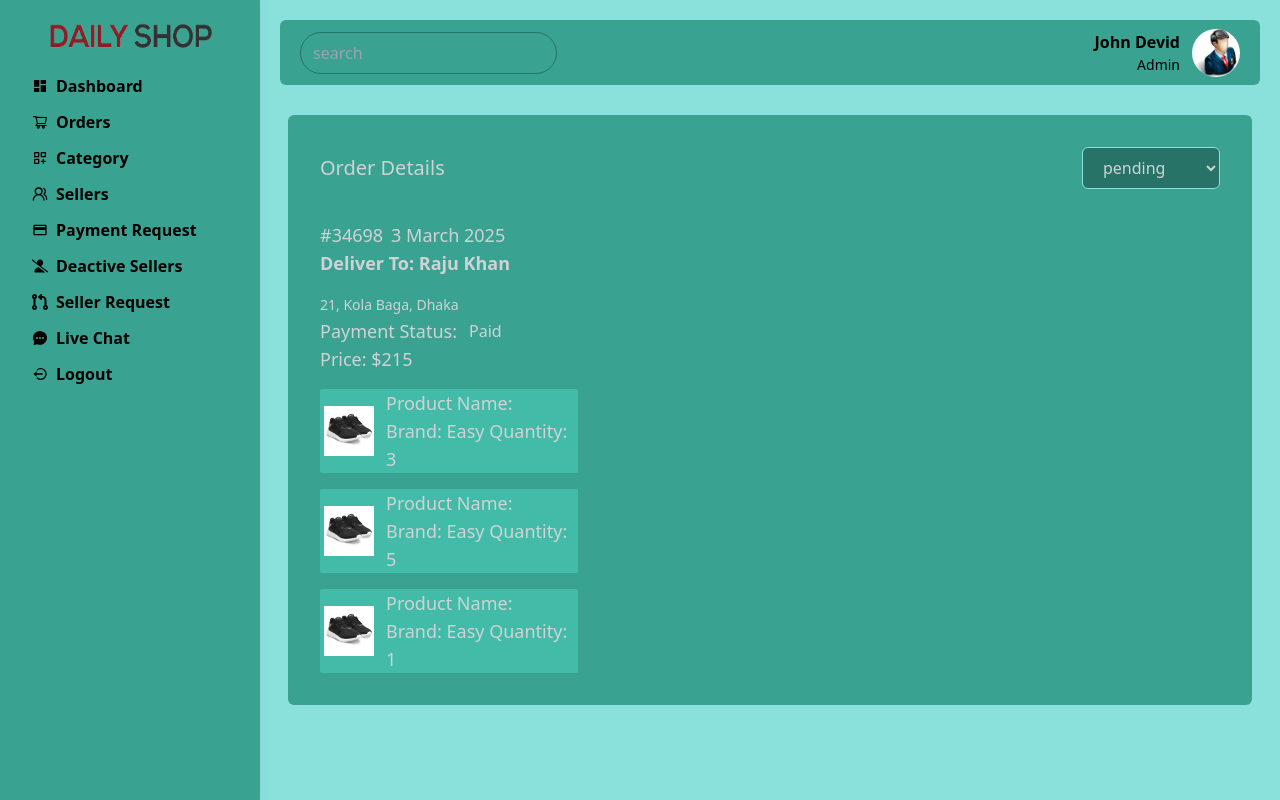
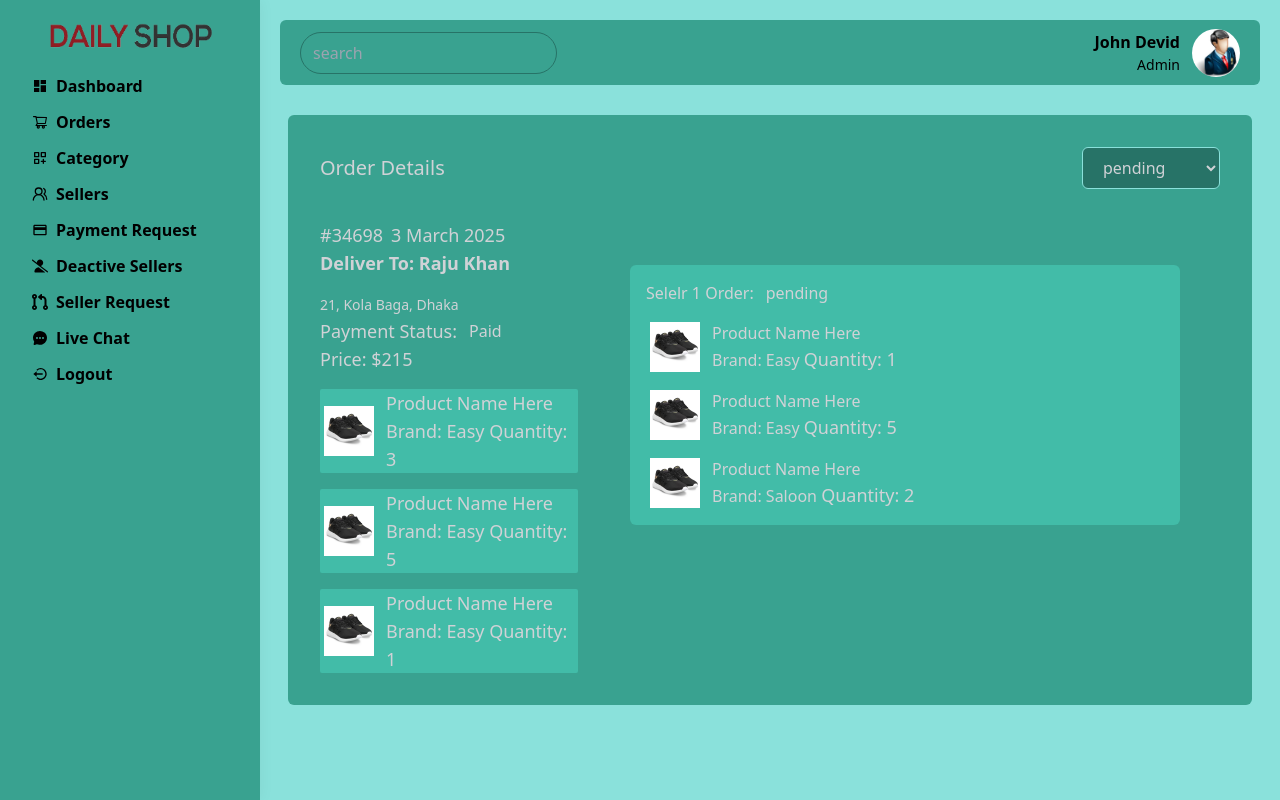
Before and after one commit to Atik2788/e-commerce-project-dashboard, a React (Create React App) app: page /admin/dashboard/order/details/3 in a window 1280 px wide. Built offline with nearby package versions, Linux system fonts and the light colour scheme.

Commit message:
26 done order details page right side and all part

```diff
--- a/src/views/admin/OrderDetails.jsx
+++ b/src/views/admin/OrderDetails.jsx
@@ -22,9 +22,9 @@ const OrderDetails = () => {
                 <span>3 March 2025</span>
             </div>
 
-            <div className="flex flex-wrap">
-                <div className="w-[30%]">
-                    <div className="pr-3 text-[#d0d2d6] text-lg">
+            <div className="md:flex flex-wrap ">
+                <div className="md:w-[30%]">
+                    <div className="md:pr-3 text-[#d0d2d6] text-lg">
                         <div className="flex flex-col gap-1">
                             <h2 className="pb-2 font-semibold">Deliver To: Raju Khan</h2>
                             <p><span className="text-sm">21, Kola Baga, Dhaka</span></p>
@@ -38,13 +38,31 @@ const OrderDetails = () => {
                         <span>Price: $215</span>
 
                         {/* product img section start */}
-                        <OrderDetailsImgSec qunatity={3}/>
-                        <OrderDetailsImgSec qunatity={5}/>
-                        <OrderDetailsImgSec qunatity={1}/>
+                        <OrderDetailsImgSec productName="Product Name Here" brand="Easy" qunatity={3}/>
+                        <OrderDetailsImgSec productName="Product Name Here" brand="Easy" qunatity={5}/>
+                        <OrderDetailsImgSec productName="Product Name Here" brand="Easy" qunatity={1}/>
                         {/* product img section end */}
 
                     </div>
                 </div>
+
+                <div className="md:w-[70%] md:px-10">
+                    <div className="">
+                        <div className="mt-4 flex flex-col bg-[#42bca8] rounded-md p-4">
+                            <div className="text-[#d0d2d6]">
+                                <div className="flex justify-start itc
+                                 gap-3">
+                                    <h2>Selelr 1 Order: </h2>
+                                    <span>pending</span>
+                                 </div>
+                                 <OrderDetailsImgSec productName="Product Name Here" brand="Easy" qunatity={1}/>
+                                 <OrderDetailsImgSec productName="Product Name Here" brand="Easy" qunatity={5}/>
+                                 <OrderDetailsImgSec productName="Product Name Here" brand="Saloon" qunatity={2}/>
+                            </div>
+                        </div>
+                    </div>
+                </div>
+
             </div>
 
 
--- a/src/views/admin/orders suported files/OrderDetailsImgSec.jsx
+++ b/src/views/admin/orders suported files/OrderDetailsImgSec.jsx
@@ -1,16 +1,20 @@
-import React from 'react';
+import React from "react";
 
-const OrderDetailsImgSec = ({qunatity}) => {
+const OrderDetailsImgSec = ({ qunatity, productName, brand }) => {
   return (
     <div className="mt-4 flex felx-col gap-4 bg-[#42bca8] rounded-sm">
       <div className="text-[#d0d2d6] ">
         <div className="flex gap-3 text-md justify-center items-center px-1 ">
-                                    <img className="w=[50px] h-[50px]" src="http://localhost:3000/images/category/1.jpg" alt="" />
+          <img
+            className="w=[50px] h-[50px]"
+            src="http://localhost:3000/images/category/1.jpg"
+            alt=""
+          />
           <div className="">
-                                        <h2>Product Name:</h2>
+            <h2>{productName}</h2>
             <p>
               <span>Brand: </span>
-                                            <span>Easy </span>
+              <span>{brand} </span>
               <span className="text-lg">Quantity: {qunatity}</span>
             </p>
           </div>
```
Lines whose indentation alone changed are shown as unchanged.
